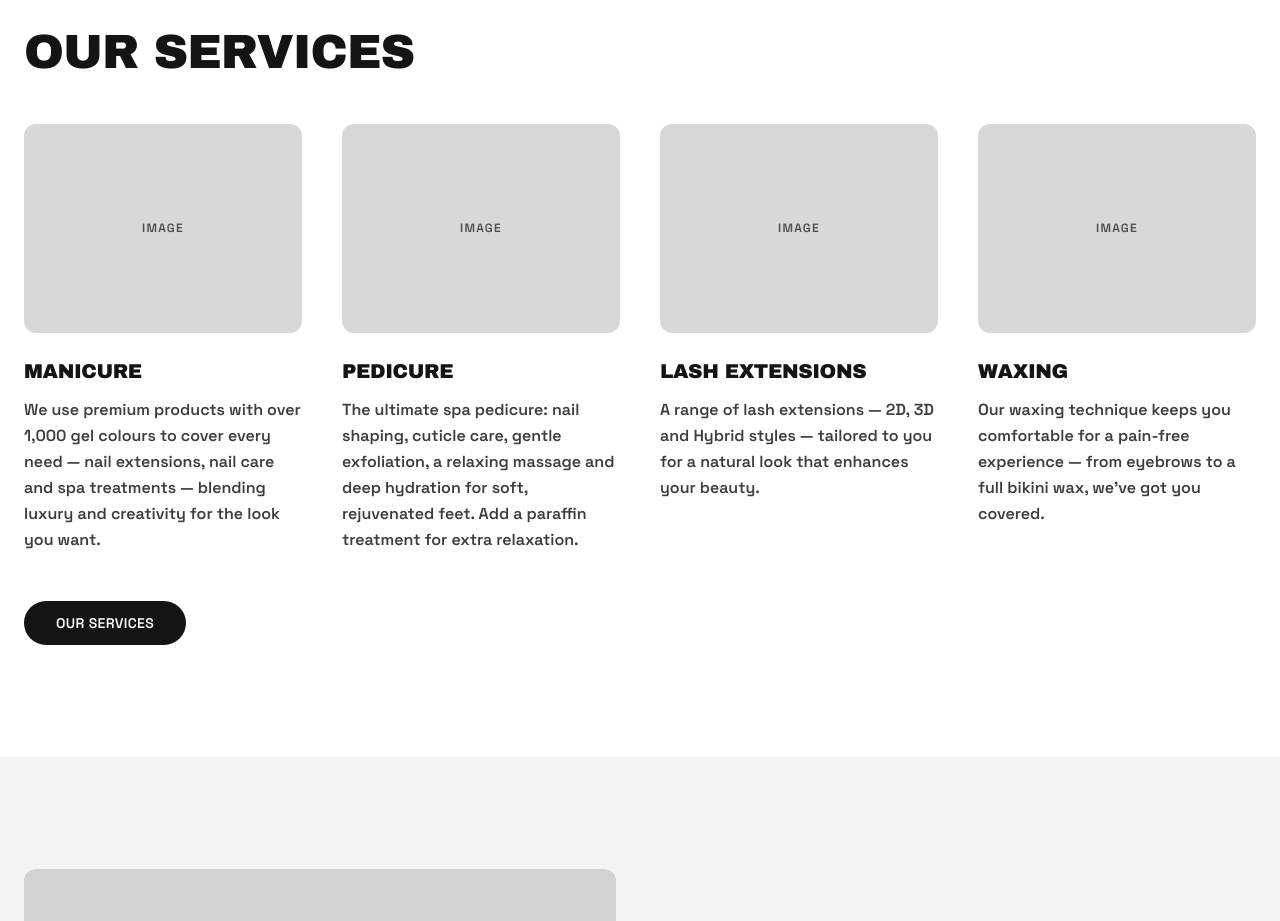
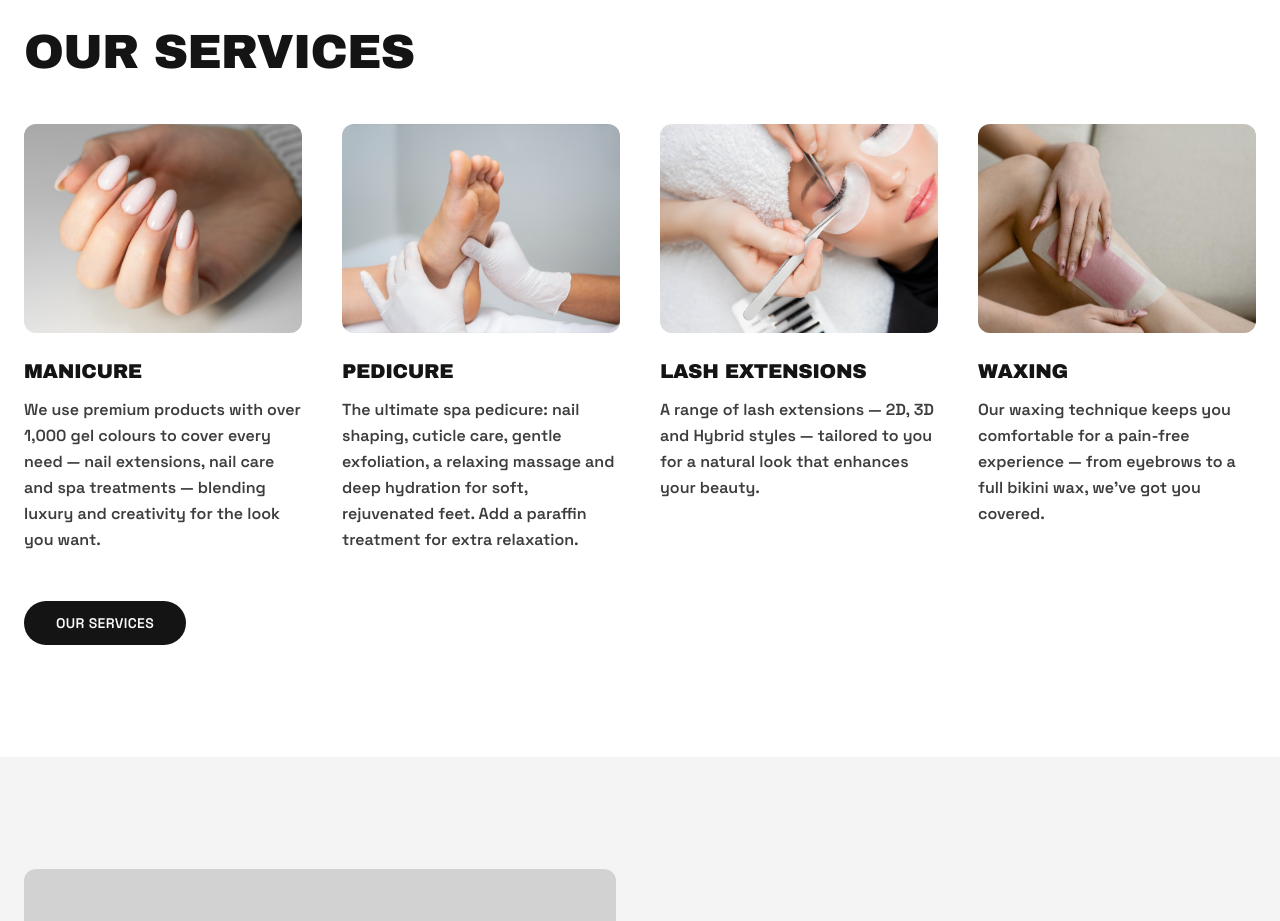
Before and after one commit to theduy3/SS-website, a Next.js app: page /en in a window 1280 px wide. Shown: the part 1840-2761 px from the top of the page. Built offline with nearby package versions, Linux system fonts and the light colour scheme.

Commit message:
feat(home): real service-card photos

```diff
--- a/src/app/[lang]/page.tsx
+++ b/src/app/[lang]/page.tsx
@@ -172,17 +172,30 @@ export default async function Home({ params }: LangParams) {
           </h2>
         </Reveal>
         <div className="mt-12 grid grid-cols-1 gap-10 sm:grid-cols-2 lg:grid-cols-4">
-          {dict.services.map((service, i) => (
+          {dict.services.map((service, i) => {
+            const svc = services[i];
+            return (
               <Reveal key={service.title} delay={i * 0.1}>
                 <article>
-                <Placeholder className="aspect-[4/3] w-full rounded-xl" />
-                <h3 className="mt-6 text-xl text-espresso">{service.title}</h3>
+                  <div className="relative aspect-[4/3] w-full overflow-hidden rounded-xl">
+                    <Image
+                      src={`/images/services/${svc.id}.jpg`}
+                      alt={dict.serviceDetails[svc.id].heroAlt}
+                      fill
+                      sizes="(max-width: 640px) 100vw, (max-width: 1024px) 50vw, 25vw"
+                      className="object-cover"
+                    />
+                  </div>
+                  <h3 className="mt-6 text-xl text-espresso">
+                    {service.title}
+                  </h3>
                   <p className="mt-3 leading-relaxed text-mocha">
                     {service.body}
                   </p>
                 </article>
               </Reveal>
-          ))}
+            );
+          })}
         </div>
         <Reveal>
           <div className="mt-12">
```
Lines whose indentation alone changed are shown as unchanged.
